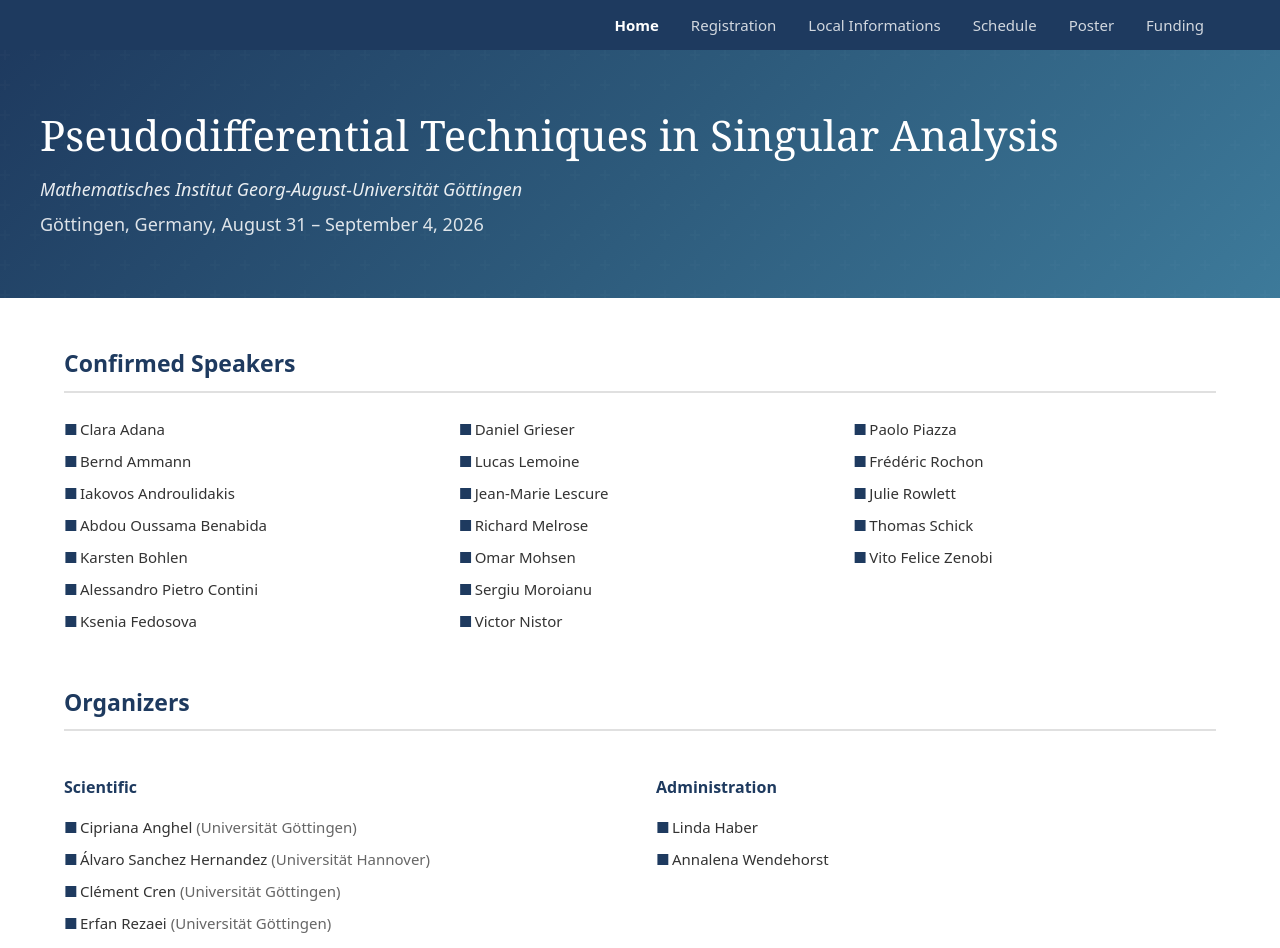
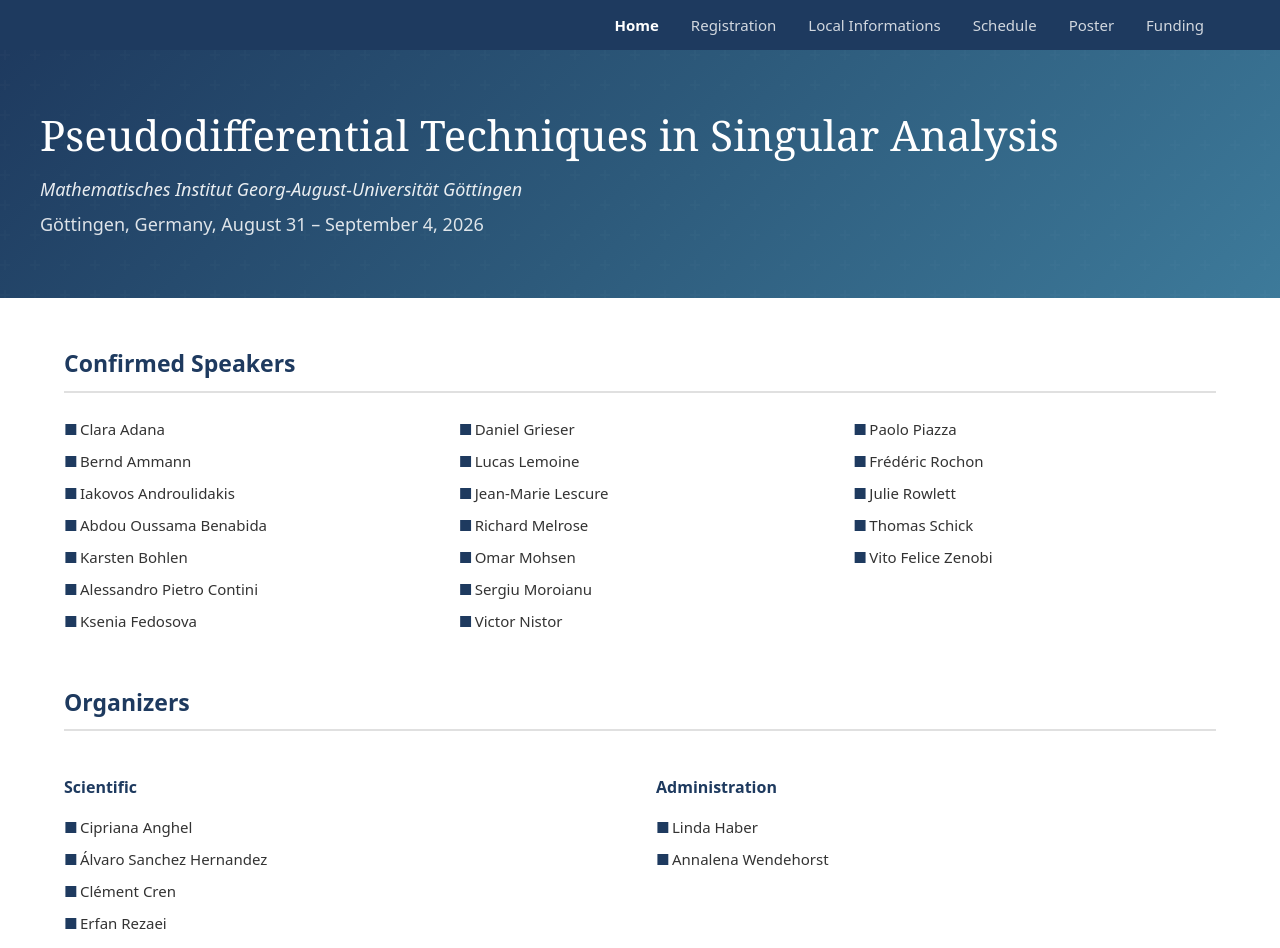
Before and after one commit to pseudo-singular-analysis/pseudo-singular-analysis.github.io, a React (Vite) app: page / in a window 1280 px wide. Shown: the top 948 px of the page. Built offline with nearby package versions, Linux system fonts and the light colour scheme.

Commit message:
remove aff from organizers

```diff
--- a/src/pages/Home.jsx
+++ b/src/pages/Home.jsx
@@ -98,7 +98,7 @@ function Home() {
               <div key={index} style={listItemStyle}>
                 <span style={bulletStyle}>■</span>
                 <span style={{ fontWeight: 500 }}>{organizer.name}</span>
-                <span style={{ color: '#666', marginLeft: '4px' }}>({organizer.affiliation})</span>
+                {/* <span style={{ color: '#666', marginLeft: '4px' }}>({organizer.affiliation})</span> */}
               </div>
             ))}
           </div>
--- a/src/pages/Registration.jsx
+++ b/src/pages/Registration.jsx
@@ -37,6 +37,8 @@ function Registration() {
     marginBottom: '16px'
   }
 
+  const isExpired = deadline - new Date() <= 0
+
   const countdownUnits = [
     { label: 'Days', value: timeLeft.days },
     { label: 'Hours', value: timeLeft.hours },
@@ -47,6 +49,10 @@ function Registration() {
   return (
     <div>
       <section className="section-registration">
+        {isExpired ? (
+          <h2 style={sectionTitleStyle}>Registration is Closed</h2>
+        ) : (
+          <>
             <h2 style={sectionTitleStyle}>Registration is Open</h2>
 
             <div className="registration-grid" style={{
@@ -116,6 +122,8 @@ function Registration() {
                 </div>
               </div>
             </div>
+          </>
+        )}
       </section>
 
       <style>{`
```
Lines whose indentation alone changed are shown as unchanged.
